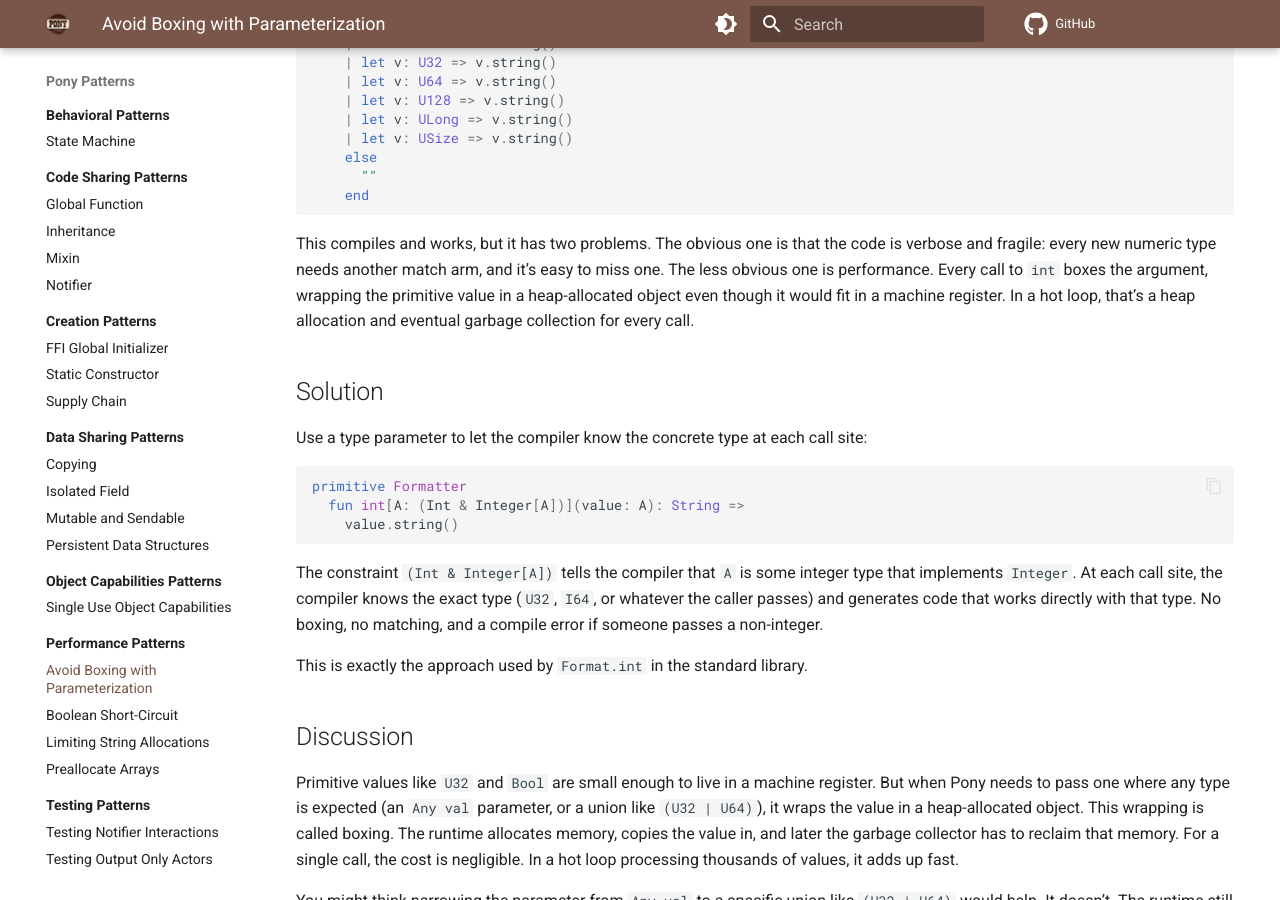
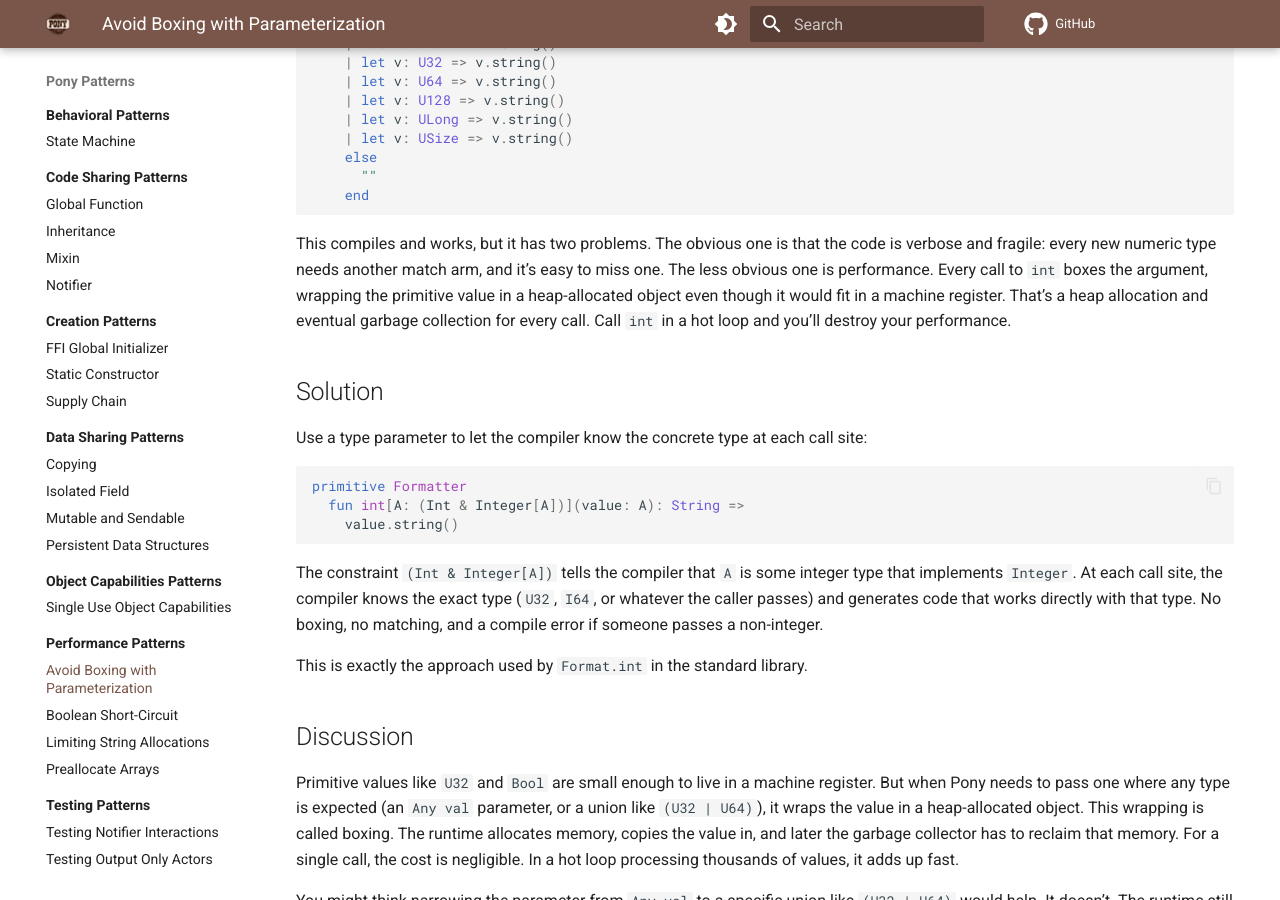
Before and after one commit to ponylang/pony-patterns, an MkDocs documentation site: the page built from docs/performance/avoid-boxing.md, in a window 1280 px wide and 900 px high, scrolled down 484 px. Built offline with MkDocs 1.6.1 and Material for MkDocs 9.7.7, drawn with Linux system fonts in a browser that asks for light colours; comment, search, counter and statistics services are not loaded.

Commit message:
Sharpen the performance warning in the Problem section

````diff
--- a/docs/performance/avoid-boxing.md
+++ b/docs/performance/avoid-boxing.md
@@ -32,7 +32,7 @@ primitive Formatter
     end
 ```
 
-This compiles and works, but it has two problems. The obvious one is that the code is verbose and fragile: every new numeric type needs another match arm, and it's easy to miss one. The less obvious one is performance. Every call to `int` boxes the argument, wrapping the primitive value in a heap-allocated object even though it would fit in a machine register. In a hot loop, that's a heap allocation and eventual garbage collection for every call.
+This compiles and works, but it has two problems. The obvious one is that the code is verbose and fragile: every new numeric type needs another match arm, and it's easy to miss one. The less obvious one is performance. Every call to `int` boxes the argument, wrapping the primitive value in a heap-allocated object even though it would fit in a machine register. That's a heap allocation and eventual garbage collection for every call. Call `int` in a hot loop and you'll destroy your performance.
 
 ## Solution
 
````
